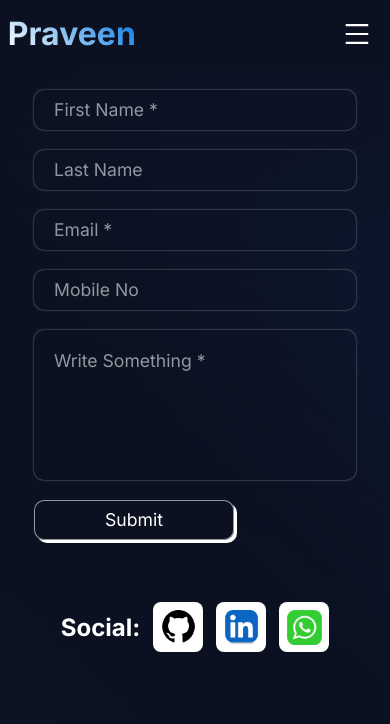
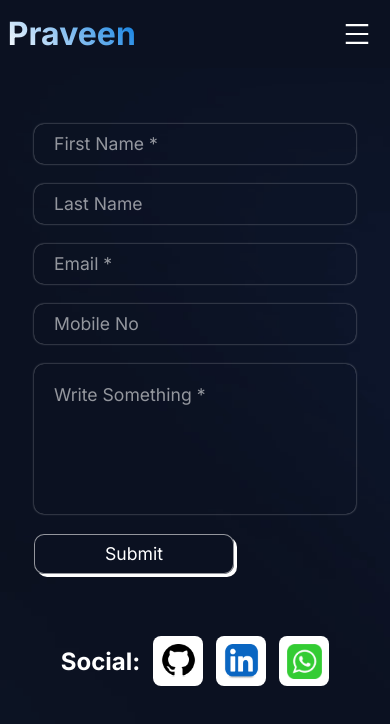
Before and after one commit to lawmake-praveen/Portfolio, a React (Vite) app: page /contact in a window 390 px wide. Shown: the top 724 px of the page. Built offline with nearby package versions, Linux system fonts and the light colour scheme.

Commit message:
contact page update

```diff
--- a/src/index.css
+++ b/src/index.css
@@ -639,6 +639,9 @@ p {
     width: 80%;
     margin: auto;
   }
+  .contact {
+    padding: 12vh 2% 10px 2%;
+  }
   .contact .form {
     display: flex;
     flex-direction: column;
--- a/src/index.scss
+++ b/src/index.scss
@@ -636,6 +636,8 @@ p {
   }
 
   .contact {
+    padding: 12vh 2% 10px 2%;
+
     .form {
       display: flex;
       flex-direction: column;
```
Also changed, not shown: 1 other file (tests, documents, lock files or other folders).
